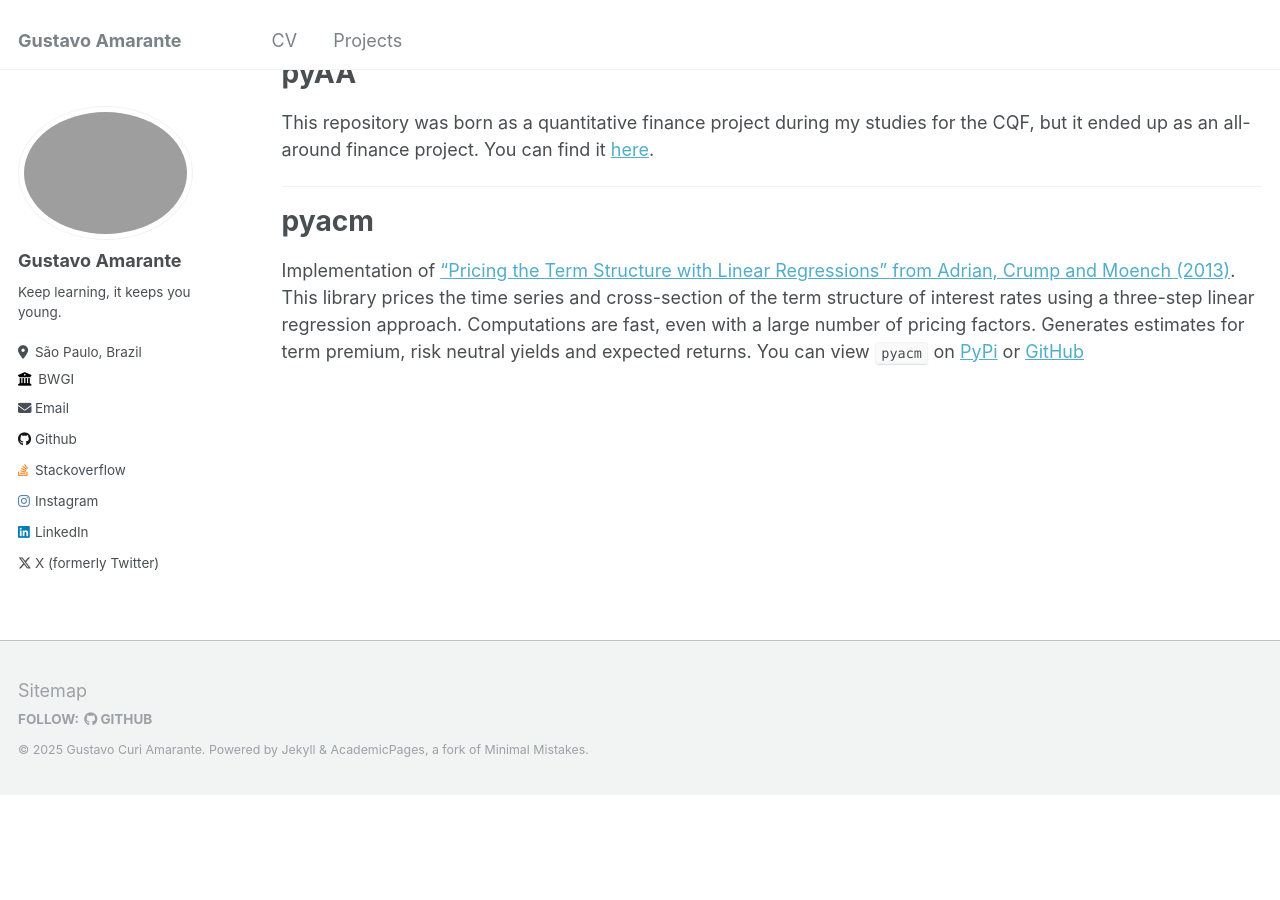
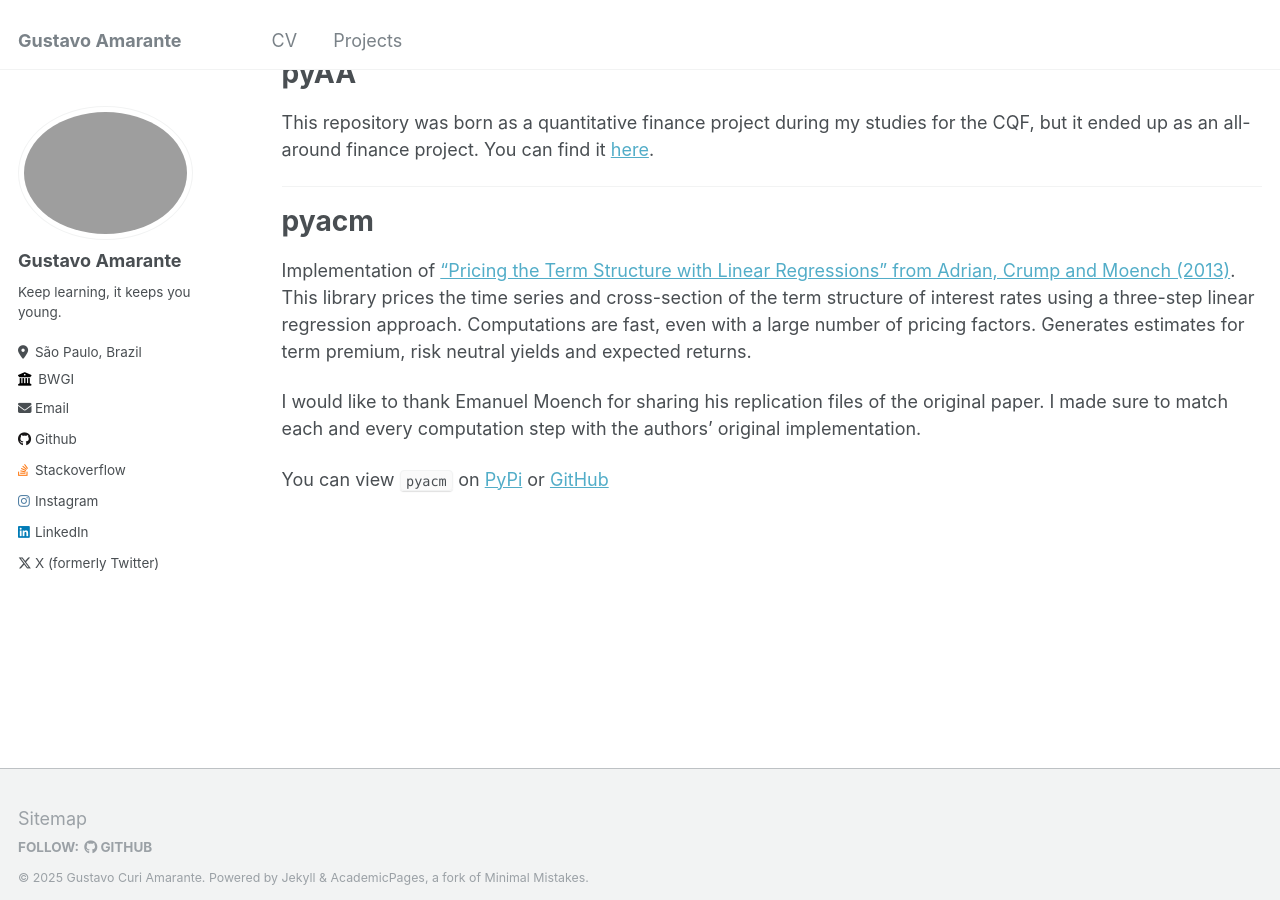
Before and after one commit to gusamarante/gusamarante, a Jekyll site: the page built from _pages/projects.md, in a window 1280 px wide and 900 px high, scrolled down 569 px. Built offline with Jekyll 4.4.1, drawn with Linux system fonts in a browser that asks for light colours; before the commit the page ends 1365 px from its top, so only the background shows below that.

Commit message:
Update projects.md

```diff
--- a/_pages/projects.md
+++ b/_pages/projects.md
@@ -40,7 +40,13 @@ Implementation of ["Pricing the Term Structure with Linear Regressions" from Adr
 This library prices the time series and cross-section of the term structure of
 interest rates using a three-step linear regression approach. Computations are
 fast, even with a large number of pricing factors. Generates estimates for term
-premium, risk neutral yields and expected returns. You can view `pyacm` on
+premium, risk neutral yields and expected returns.
+
+I would like to thank Emanuel Moench for sharing his replication files of the
+original paper. I made sure to match each and every computation step with the
+authors' original implementation.
+
+You can view `pyacm` on
 [PyPi](https://pypi.org/project/pyacm/)
 or
 [GitHub](https://github.com/gusamarante/pyacm)
```
